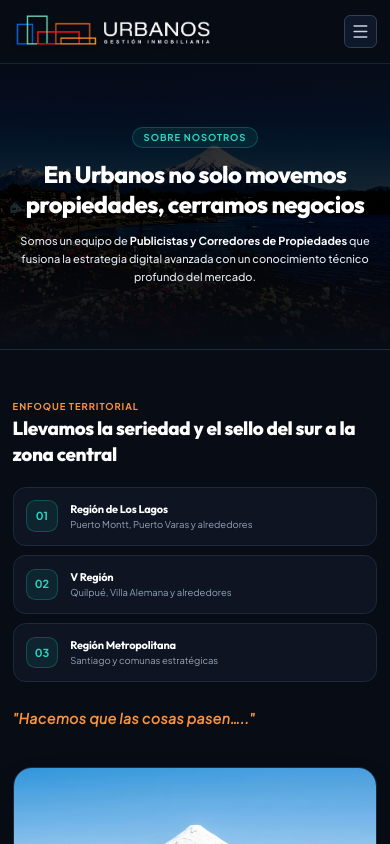
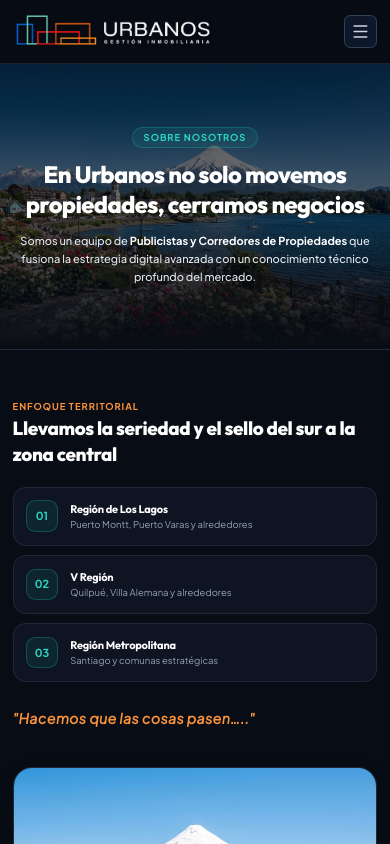
Before and after one commit to nowebcl/urbanos, a React (Vite) app: page /nosotros in a window 390 px wide. Shown: the top 844 px of the page. Built offline with nearby package versions, Linux system fonts and the light colour scheme.

Commit message:
Enhance mobile background image brightness and visibility across hero and header banners

```diff
--- a/src/components/HeroSection.jsx
+++ b/src/components/HeroSection.jsx
@@ -25,10 +25,10 @@
         <img
           src="/images/hero_bg.jpg"
           alt="Urbanos Gestión Inmobiliaria"
-          className="w-full h-full object-cover object-center filter brightness-[0.4] contrast-125 scale-105 transition-transform duration-1000"
+          className="w-full h-full object-cover object-center filter brightness-[0.75] sm:brightness-[0.45] contrast-110 scale-105 transition-transform duration-1000"
         />
-        {/* Dark Gradients */}
-        <div className="absolute inset-0 bg-gradient-to-b from-[#080c14]/90 via-[#080c14]/60 to-[#080c14]" />
+        {/* Responsive Dark Gradients */}
+        <div className="absolute inset-0 bg-gradient-to-b from-[#080c14]/70 via-[#080c14]/35 to-[#080c14] sm:from-[#080c14]/90 sm:via-[#080c14]/60 sm:to-[#080c14]" />
       </div>
 
       {/* Main Content Container */}
--- a/src/pages/AboutPage.jsx
+++ b/src/pages/AboutPage.jsx
@@ -45,9 +45,9 @@
           <img
             src="/images/puerto_varas.jpg"
             alt="Nosotros Urbanos"
-            className="w-full h-full object-cover object-center filter brightness-[0.3] contrast-125"
+            className="w-full h-full object-cover object-center filter brightness-[0.65] sm:brightness-[0.35] contrast-110"
           />
-          <div className="absolute inset-0 bg-gradient-to-b from-[#080c14]/80 via-transparent to-[#080c14]" />
+          <div className="absolute inset-0 bg-gradient-to-b from-[#080c14]/65 via-[#080c14]/30 to-[#080c14] sm:from-[#080c14]/80 sm:to-[#080c14]" />
         </div>
 
         <div className="relative z-10 max-w-4xl mx-auto px-4 sm:px-6 lg:px-8 text-center space-y-4">
```
